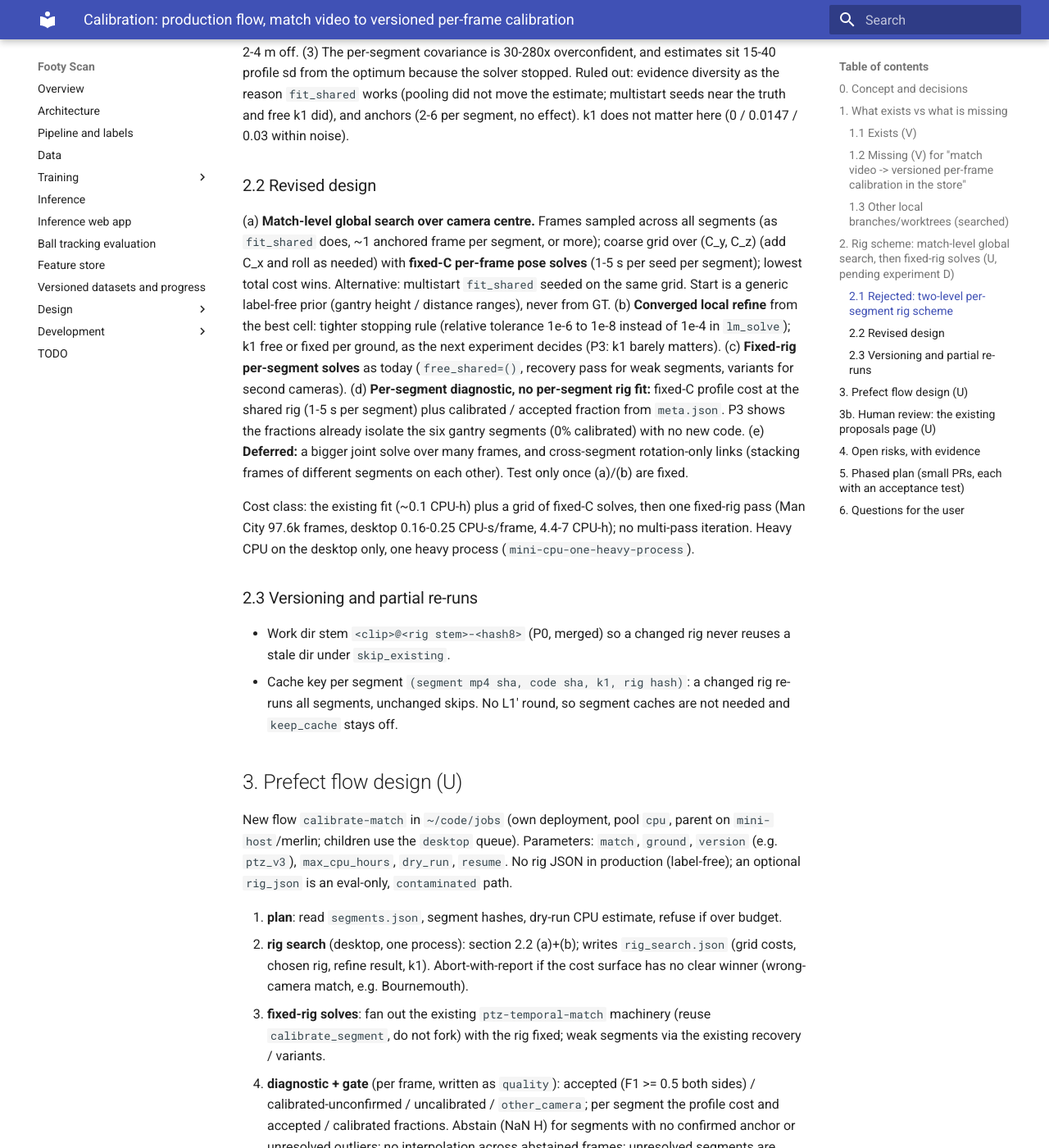
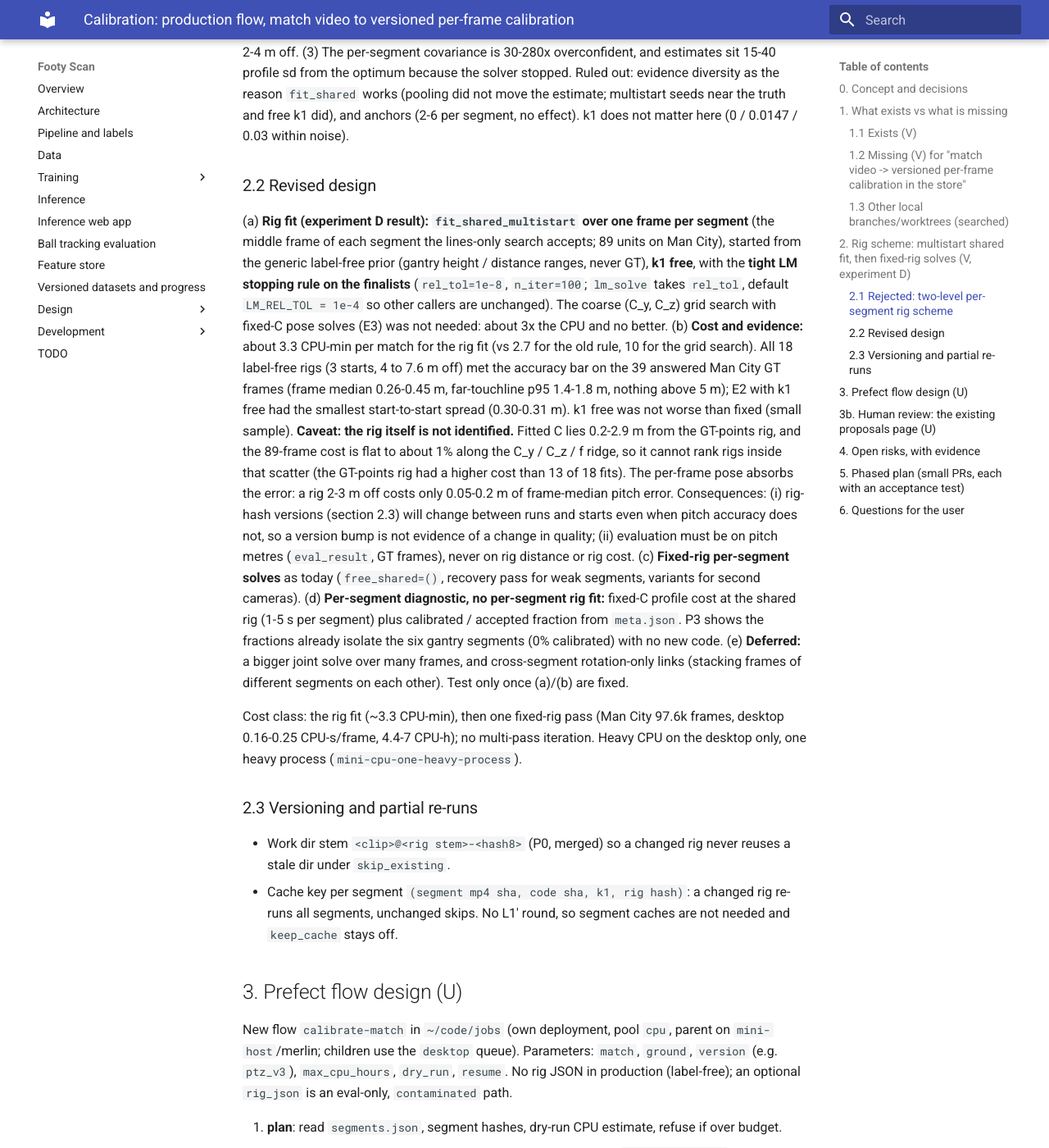
Before and after one commit to egroeg121/footy-track, an MkDocs documentation site: the page built from docs/design/calibration_match_flow.md, in a window 1280 px wide and 1400 px high, scrolled down 4229 px. Shown: the whole window at 82% size. Built offline with MkDocs 1.6.1 and Material for MkDocs 9.7.7, drawn with Linux system fonts in a browser that asks for light colours; some of the changed text lies outside the part shown.

Commit message:
feat(ptz): lm_solve rel_tol + design doc update after experiment D (#142)
* feat(ptz): lm_solve rel_tol + design doc update after experiment D

Adds LM_REL_TOL and threads rel_tol through lm_solve / joint_solve /
fit_shared / fit_shared_multistart (default unchanged). Design doc: the rig
fit is multistart fit_shared + tight rule + k1 free from the generic prior;
records the rig-identifiability caveat and marks experiment D done.

Co-Authored-By: Claude Opus 5.5 <noreply@anthropic.com>
Claude-Session: https://claude.ai/code/session_01FxpgPudkKheNbzs4DFcjTt

* style(ptz): rel_tol keyword-only in lm_solve

Co-Authored-By: Claude Opus 5.5 <noreply@anthropic.com>
Claude-Session: https://claude.ai/code/session_01FxpgPudkKheNbzs4DFcjTt

* docs(calibration): per-segment proposal floor at >= 500 frames

Co-Authored-By: Claude Opus 5.5 <noreply@anthropic.com>
Claude-Session: https://claude.ai/code/session_01FxpgPudkKheNbzs4DFcjTt

---------

Co-authored-by: Claude Opus 5.5 <noreply@anthropic.com>

```diff
--- a/docs/design/calibration_match_flow.md
+++ b/docs/design/calibration_match_flow.md
@@ -1,6 +1,6 @@
 # Calibration: production flow, match video to versioned per-frame calibration
 
-Status: design, revised 2026-11-22 after the P3 evidence run (rig scheme pending experiment D). No code changed. Classical only (no trained detector, no PnLCalib).
+Status: design, revised 2026-11-22 after the P3 evidence run (rig scheme decided by experiment D). No code changed. Classical only (no trained detector, no PnLCalib).
 Scope: the workflow around the existing PTZ V3 pipeline (`reports/ptz_v3.md`, `ptz_v3_weak.md`), not new geometry.
 Claims marked (V) were checked in code or files this session; (U) are unvalidated or proposed.
 
@@ -20,7 +20,7 @@ Decisions 2026-11-20 (user):
 - **Outlier segments: all three, in order.** Flag first (never forced onto rig*); then try their own camera variant (existing recovery `rig_variants`, e.g. gantry C_x +-32.7 m); a segment that still fails gets H = NaN and is queued for the calibration editor, where it becomes eval GT (not an inference input).
 - **Rollout: Man City first**, then the other known matches.
 - **Accuracy bar (confirmed):** <= 1 m at ordinary depths, <= 2 m at the far touchline, > 5 m = failure. Gate tuned on accepted/rejected review proposals.
-- **Two-level per-segment rig scheme dropped** (P3, section 2.1); rig comes from a match-level global search (section 2.2, pending experiment D).
+- **Two-level per-segment rig scheme dropped** (P3, section 2.1); rig comes from a multistart `fit_shared` over one frame per segment (section 2.2, decided by experiment D).
 - **Review via the existing proposals page** (`calibration_proposals`, accept -> `calibration_gt` with origin, section 3b), not a new verdict mode.
 
 **Decision (user, 2026-11-20): inference is label-free.** No human labels and no GT-derived priors (`leave_clip_out_rig`,
@@ -29,7 +29,7 @@ set** (calibration GT, plus accepted proposals, section 3b). Consequences:
 - The rig prior for a new ground must come from generic camera priors (gantry height/distance ranges) plus the match's
   own evidence; `fit_shared`'s GT-derived prior is for research only. `ptz_v3.md` section 6 already shows a label-free
   rig within 0.16 m of the GT rig on Man City, from a good start; a bad start (5 m off) did not converge, so the
-  start-diversity of the global search carries the weight; P3 confirmed this (section 2.1) and experiment D tests label-free starts.
+  start-diversity of the multistart carries the weight; P3 confirmed this (section 2.1) and experiment D confirmed label-free starts work for pitch accuracy (section 2.2).
 - k1 is estimated from the match (free in the refine, or fixed per ground) or left as a diagnostic; it is never
   seeded from labels (P3: k1 0 / 0.0147 / 0.03 changes GT error by less than noise). Where lines and GT points disagree on k1 (0.032 vs 0.0147), report the effect on metre error
   rather than choosing silently.
@@ -77,9 +77,9 @@ set** (calibration GT, plus accepted proposals, section 3b). Consequences:
 - The only whole-match orchestration is the **jobs-repo** flow above (`~/code/jobs`, own git repo, default `code_ref` now pinned to a footy-track main sha by P0). It covers fan-out + resume only; nothing for the shared rig, combine, gate, ingest, or versioning. The design below extends that flow; it does not duplicate it.
 - `footy_calibration.py` in jobs is the LLM pre-labeller (proposals), `footy_pnlcalib.py` is the (deferred) trained-detector path: both unrelated.
 
-## 2. Rig scheme: match-level global search, then fixed-rig solves (U, pending experiment D)
+## 2. Rig scheme: multistart shared fit, then fixed-rig solves (V, experiment D)
 
-Evidence: P3 (`reports/ptz_v4_two_level.md` on `exp/ptz-two-level-p3`, appendix A). The whole design below is **pending experiment D** (section 5); until D reports, `fit_shared` multistart stays the fallback.
+Evidence: P3 (`reports/ptz_v4_two_level.md` on `exp/ptz-two-level-p3`, appendix A). Experiment D (section 5) decided the rig fit; report `reports/ptz_v5_rig_search.md` (tables `reports/ptz_v5_assets/tables.md`) on branch `exp/ptz-rig-search`.
 
 ### 2.1 Rejected: two-level per-segment rig scheme
 Per-segment free (C, roll) estimates plus a covariance-weighted consensus, then re-solve, was tested label-free on 162 Man City segments (P3) and dropped:
@@ -88,13 +88,14 @@ Per-segment free (C, roll) estimates plus a covariance-weighted consensus, then
 - Causes (appendix A): (1) the optimiser stops on a long, curved C_y / C_z / f valley: `lm_solve` in `ptz_temporal.py` stops when a step gains < 1e-4 x total cost (2-7 units on a ridge with 130-300 to give), or stalls on a rough floor; tolerance 1e-6 / 1e-8 moves errors e.g. 2.81 -> 1.65 m, more iterations beyond that do not help. From the GT rig the same code stays within 0.1-0.7 m at a lower cost, so the objective is fine for pan-rich segments and each estimate scales with its start (4 m off moves ~1 m; 7.6 m off does not move). (2) Narrow-pan, zoomed segments (pan 2-5 deg, e.g. 080, 104) are genuinely unidentifiable: the per-segment optimum is 2-4 m off. (3) The per-segment covariance is 30-280x overconfident, and estimates sit 15-40 profile sd from the optimum because the solver stopped. Ruled out: evidence diversity as the reason `fit_shared` works (pooling did not move the estimate; multistart seeds near the truth and free k1 did), and anchors (2-6 per segment, no effect). k1 does not matter here (0 / 0.0147 / 0.03 within noise).
 
 ### 2.2 Revised design
-(a) **Match-level global search over camera centre.** Frames sampled across all segments (as `fit_shared` does, ~1 anchored frame per segment, or more); coarse grid over (C_y, C_z) (add C_x and roll as needed) with **fixed-C per-frame pose solves** (1-5 s per seed per segment); lowest total cost wins. Alternative: multistart `fit_shared` seeded on the same grid. Start is a generic label-free prior (gantry height / distance ranges), never from GT.
-(b) **Converged local refine** from the best cell: tighter stopping rule (relative tolerance 1e-6 to 1e-8 instead of 1e-4 in `lm_solve`); k1 free or fixed per ground, as the next experiment decides (P3: k1 barely matters).
+(a) **Rig fit (experiment D result): `fit_shared_multistart` over one frame per segment** (the middle frame of each segment the lines-only search accepts; 89 units on Man City), started from the generic label-free prior (gantry height / distance ranges, never GT), **k1 free**, with the **tight LM stopping rule on the finalists** (`rel_tol=1e-8`, `n_iter=100`; `lm_solve` takes `rel_tol`, default `LM_REL_TOL = 1e-4` so other callers are unchanged). The coarse (C_y, C_z) grid search with fixed-C pose solves (E3) was not needed: about 3x the CPU and no better.
+(b) **Cost and evidence:** about 3.3 CPU-min per match for the rig fit (vs 2.7 for the old rule, 10 for the grid search). All 18 label-free rigs (3 starts, 4 to 7.6 m off) met the accuracy bar on the 39 answered Man City GT frames (frame median 0.26-0.45 m, far-touchline p95 1.4-1.8 m, nothing above 5 m); E2 with k1 free had the smallest start-to-start spread (0.30-0.31 m). k1 free was not worse than fixed (small sample).
+**Caveat: the rig itself is not identified.** Fitted C lies 0.2-2.9 m from the GT-points rig, and the 89-frame cost is flat to about 1% along the C_y / C_z / f ridge, so it cannot rank rigs inside that scatter (the GT-points rig had a higher cost than 13 of 18 fits). The per-frame pose absorbs the error: a rig 2-3 m off costs only 0.05-0.2 m of frame-median pitch error. Consequences: (i) rig-hash versions (section 2.3) will change between runs and starts even when pitch accuracy does not, so a version bump is not evidence of a change in quality; (ii) evaluation must be on pitch metres (`eval_result`, GT frames), never on rig distance or rig cost.
 (c) **Fixed-rig per-segment solves** as today (`free_shared=()`, recovery pass for weak segments, variants for second cameras).
 (d) **Per-segment diagnostic, no per-segment rig fit:** fixed-C profile cost at the shared rig (1-5 s per segment) plus calibrated / accepted fraction from `meta.json`. P3 shows the fractions already isolate the six gantry segments (0% calibrated) with no new code.
 (e) **Deferred:** a bigger joint solve over many frames, and cross-segment rotation-only links (stacking frames of different segments on each other). Test only once (a)/(b) are fixed.
 
-Cost class: the existing fit (~0.1 CPU-h) plus a grid of fixed-C solves, then one fixed-rig pass (Man City 97.6k frames, desktop 0.16-0.25 CPU-s/frame, 4.4-7 CPU-h); no multi-pass iteration. Heavy CPU on the desktop only, one heavy process (`mini-cpu-one-heavy-process`).
+Cost class: the rig fit (~3.3 CPU-min), then one fixed-rig pass (Man City 97.6k frames, desktop 0.16-0.25 CPU-s/frame, 4.4-7 CPU-h); no multi-pass iteration. Heavy CPU on the desktop only, one heavy process (`mini-cpu-one-heavy-process`).
 
 ### 2.3 Versioning and partial re-runs
 - Work dir stem `<clip>@<rig stem>-<hash8>` (P0, merged) so a changed rig never reuses a stale dir under `skip_existing`.
@@ -105,7 +106,7 @@ Cost class: the existing fit (~0.1 CPU-h) plus a grid of fixed-C solves, then on
 New flow `calibrate-match` in `~/code/jobs` (own deployment, pool `cpu`, parent on `mini-host`/merlin; children use the `desktop` queue). Parameters: `match`, `ground`, `version` (e.g. `ptz_v3`), `max_cpu_hours`, `dry_run`, `resume`. No rig JSON in production (label-free); an optional `rig_json` is an eval-only, `contaminated` path.
 
 1. **plan**: read `segments.json`, segment hashes, dry-run CPU estimate, refuse if over budget.
-2. **rig search** (desktop, one process): section 2.2 (a)+(b); writes `rig_search.json` (grid costs, chosen rig, refine result, k1). Abort-with-report if the cost surface has no clear winner (wrong-camera match, e.g. Bournemouth).
+2. **rig search** (desktop, one process): section 2.2 (a)+(b); writes `rig_search.json` (per-start screening and final costs, chosen rig, k1). Abort-with-report if the finalists disagree wildly or most segments are rejected (wrong-camera match, e.g. Bournemouth); the cost cannot rank rigs within ~1-3 m, so do not gate on small cost differences.
 3. **fixed-rig solves**: fan out the existing `ptz-temporal-match` machinery (reuse `calibrate_segment`, do not fork) with the rig fixed; weak segments via the existing recovery / variants.
 4. **diagnostic + gate** (per frame, written as `quality`): accepted (F1 >= 0.5 both sides) / calibrated-unconfirmed / uncalibrated / `other_camera`; per segment the profile cost and accepted / calibrated fractions. Abstain (NaN H) for segments with no confirmed anchor or unresolved outliers; no interpolation across abstained frames; unresolved segments are queued for the calibration editor (eval GT, not an inference input).
 5. **Combine**: `combine_match` (existing), manifest extended with rig, `rig_search.json` hash, per-segment diagnostic, code sha; `KNOWN_MATCHES` becomes a parameter.
@@ -121,7 +122,7 @@ Versioning and metrics: the calibration dataset is GT; V3 output is a model resu
 
 Reuse the existing review path (V): `labeller/calibration_proposals.py` reads `calibration_proposals/<clip>.json`; **accept** copies a proposal into `calibration_gt` with `origin`; **reject** records a reason. No new verdict mode, log, table or job kind on the match page.
 - **Exporter** (new, after combine): for each sampled frame, project the **visible pitch keypoints through that frame's stored H** into proposal keypoints, then **distort them with the row's k1** (division model, as `lens.py` / the editor do: stored H takes undistorted coords, proposal points are observed coords), so accepting reproduces H and k1; origin `ptz_v3@<version_id>`; drawn from the stored row, never recomputed.
-- **Sampling** (stratified, fixed seed `default_rng(sha256(match, seed))` over global frame ids, so every version is asked about the same frames): ~300 frames per match; status (accepted 50%, calibrated-not-accepted 25%, uncalibrated main-camera 10%, not-broadcast negatives 5%); zoom / pan / far-touchline-visible tertiles; segment boundaries and recovery seams; >= 5 frames per flagged or recovered segment; <= 3 per segment per stratum; >= 1 per segment of >= 100 frames. Inclusion probabilities stored with each proposal.
+- **Sampling** (stratified, fixed seed `default_rng(sha256(match, seed))` over global frame ids, so every version is asked about the same frames): ~300 frames per match; status (accepted 50%, calibrated-not-accepted 25%, uncalibrated main-camera 10%, not-broadcast negatives 5%); zoom / pan / far-touchline-visible tertiles; segment boundaries and recovery seams; >= 5 frames per flagged or recovered segment; <= 3 per segment per stratum; >= 1 per segment of >= 500 frames (100 left too little of the budget for the status strata). Inclusion probabilities stored with each proposal.
 - **Circularity rule:** proposals from version V are never used to score version V. Accepted proposals feed % good (Horvitz-Thompson over inclusion probabilities, segment-clustered intervals), gate tuning (precision of `accepted`, F1 threshold sweep; the first version gives only an interval), and GT for *other* versions, always flagged by `origin`. Metres error for a version comes from hand-clicked / hand-edited frames or other-version proposals. Rejection reasons give failure-mode counts.
 - **Neighbours:** a decision covers one frame of one version; never propagate to unsampled frames. Adjacent frames share anchors (correlated errors) and a good sample does not certify a segment: a segment-level claim needs >= 3 decisions spread across it; a rejected accepted-frame queues extra samples from its segment.
 
@@ -129,12 +130,12 @@ Reuse the existing review path (V): `labeller/calibration_proposals.py` reads `c
 
 - **Bournemouth is a different camera**: Vitality is low (C_z 7.8 m, C_y -50.8) vs Emirates (15.7, -66.6); lines weak (23/121 anchors accepted at F1 >= 0.55); GT rig from 7 frames (C_y bootstrap sd 1.6 m); k1 0.035 (sd 0.018) vs 0.0147 Emirates. Rig does NOT transfer between grounds (`ptz_v2.md`: "transfer weaker"); per-ground rig is required. Within Bournemouth the label-free C landed 0.14 m from the rig (multi-start), so within-match estimation works; the 2nd-half has no segments dir. Only one match per ground has been looked at: *rig transfer between matches of the same ground is assumed, not tested beyond Man City -> Villa (leave-match-out, 19 GT frames, all answered after the rig change, median 0.45 m)*.
 - **Second camera positions inside a match**: Man City gantry (C_x +-32.7) on ~8 of 22 weak segments, Bournemouth seg100 at C_x -36.6; others (seg015, 066, 083, 103, 156) are unrecoverable by the three tried positions (seg156 fits C_x -11.5 / -21.5). The flow must carry an explicit `unrecoverable` state; 11 of 22 weak segments recovered (0% -> 53% of the weak segments' frames); 9 of the 22 end with 0% calibrated.
-- **Far-touchline metre error is uncharacterised under V3**: V1 far half slightly worse; V3 numbers are grid medians over the whole visible grid. The C_y/f ridge says depth error will grow with distance from the camera. No measurement by depth exists (section 5, experiment D; P3 gives a first split: far third worst in every arm, 0.33-0.51 m median, p95 1.4-1.7 m, 39 frames).
+- **Far-touchline metre error (V3), Man City only**: V1 far half slightly worse; V3 numbers are grid medians over the whole visible grid. The C_y/f ridge says depth error will grow with distance from the camera. Experiment D measured it on Man City (39 GT frames): far third median 0.34-0.63 m, p95 1.4-1.8 m across 18 rigs, within the 2 m bar; other grounds untested.
 - **k1 disagreement**: lines 0.027-0.034 vs GT points 0.0147 (Emirates), 0.009-0.019 vs 0.035 (Bournemouth). Unresolved; fixing it costs nothing measurable in pitch error on 20 + 5 GT frames but the true lens is unknown. Mitigation: fixed per-ground k1, k1 divergence reported.
 - **Acceptance is not validated against GT** (F1 >= 0.5 chosen by the author; the sample is small). Gate thresholds are provisional until section 3 metrics exist.
 - **Frame-index correctness**: seek inaccuracy and dropped frames (Bournemouth segments hold ~13% fewer frames than `segments.json`; `CAP_PROP_POS_FRAMES` not exact) matter for the global-frame mapping in combine (`pts_frame_map`); a pts-based map exists, but is verified only on a few segments.
 - **Cost surprises**: one fixed-rig pass is 4.4-8.5 CPU-h for Man City on the desktop (P3 measured 8.5 h at a 4 m-off rig); desktop is shared with GPU/other flows; memory fault history (`desktop-ubuntu-hardware-fault`): keep the memory floor (`min_avail_gb`).
-- **Unverified here**: whether the global search finds the basin from a label-free start on other matches (experiment D, Man City only); Bournemouth / Villa untested.
+- **Unverified here**: whether the multistart rig fit gives the same pitch accuracy from a label-free start on other matches (experiment D, Man City only); Bournemouth / Villa untested.
 
 
 ## 5. Phased plan (small PRs, each with an acceptance test)
@@ -143,7 +144,7 @@ Status: P0 merged (jobs #3: rig-hash work-dir stem, `KNOWN_MATCHES` parameter).
 
 | PR | Content | Acceptance |
 |---|---|---|
-| **D (next, experiment, no infra)** | On the **40 Man City GT frames** (10 of 14 GT segments) using cached data: compare (i) existing `fit_shared` from a generic label-free start, current stopping rule vs tight (1e-6 / 1e-8), (ii) match-level (C_y, C_z) grid search with fixed-C pose solves + converged refine; k1 free vs fixed. Report metres error by depth (near / mid / far median, p90/p95, within 1 / 2 / 5 m) and rig distance to the GT-points rig; also from a start 5-8 m off | Decision memo in `reports/`: go/no-go on (a)+(b); target <= 1 m ordinary depths, <= 2 m far touchline, no frame > 5 m, label-free start |
+| **D (done, 2026-11-22; `reports/ptz_v5_rig_search.md` on `exp/ptz-rig-search`)** | On the **40 Man City GT frames** (10 of 14 GT segments) using cached data: compare (i) existing `fit_shared` from a generic label-free start, current stopping rule vs tight (1e-6 / 1e-8), (ii) match-level (C_y, C_z) grid search with fixed-C pose solves + converged refine; k1 free vs fixed. Report metres error by depth (near / mid / far median, p90/p95, within 1 / 2 / 5 m) and rig distance to the GT-points rig; also from a start 5-8 m off | Decision memo in `reports/`: go/no-go on (a)+(b); **result: go on multistart + tight rule + k1 free, grid search dropped (section 2.2)**; target <= 1 m ordinary depths, <= 2 m far touchline, no frame > 5 m, label-free start |
 | P4 | `calibrate-match` flow (jobs): plan, rig search, fixed-rig solves, diagnostic + gate, combine, report | Man City end to end from empty scratch with no rig JSON: manifest records rig, resume after a kill does not re-solve done segments, identical re-run = `unchanged` |
 | P5 | `ingest_match_calibration` + `RunKind.CALIBRATION`, bulk path | row count = calibrated frames; re-run no-op; `frame_calibration_best` still prefers hand GT; 100k rows under ~1 min on the mini |
 | P6 | Eval adapter: `ptz_v3@<version_id>` on GT clips, near/mid/far split, nightly wiring, `/progress` series | `eval_result` rows for the version; contamination flag set for GT-rig variants |
```
Also changed, not shown: other parts of docs/design/calibration_match_flow.md (+1 -1 lines), 2 other files.
